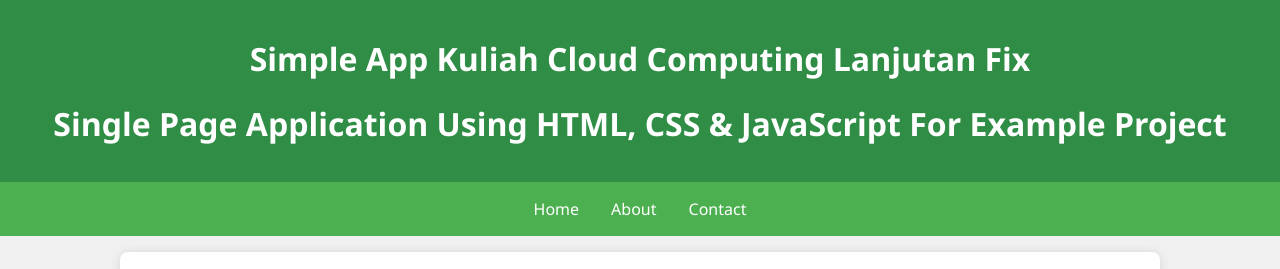
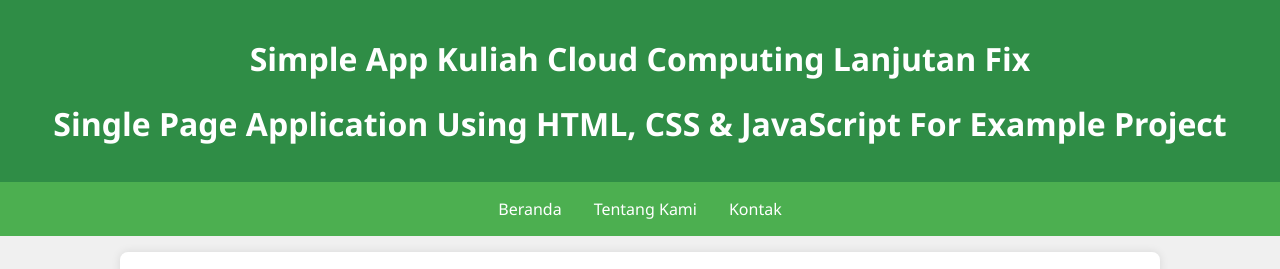
Before and after one commit to ronaldglobal/simple-app-cd, a plain HTML site: page index.html in a window 1280 px wide. Shown: the top 269 px of the page. Drawn offline with Linux system fonts and the light colour scheme.

Commit message:
change menu caption to bahasa

```diff
--- a/index.html
+++ b/index.html
@@ -25,19 +25,19 @@
 				<li>
 					<a href="#" onclick=
 					"changeContent('home')">
-						Home
+						Beranda
 					</a>
 				</li>
 				<li>
 					<a href="#" onclick=
 					"changeContent('about')">
-						About
+						Tentang Kami
 					</a>
 				</li>
 				<li>
 					<a href="#" onclick=
 					"changeContent('contact')">
-						Contact
+						Kontak
 					</a>
 				</li>
 			</ul>
```
